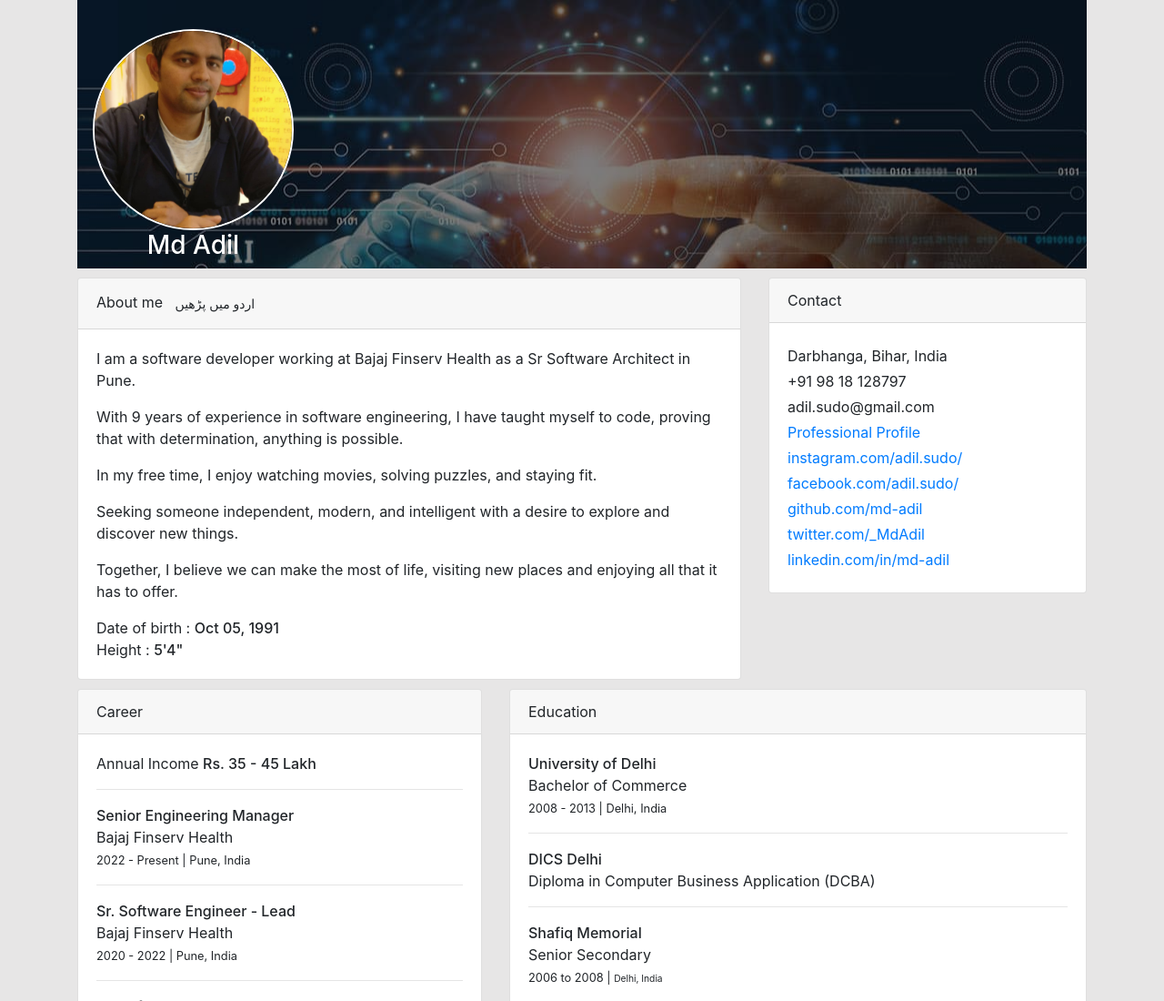
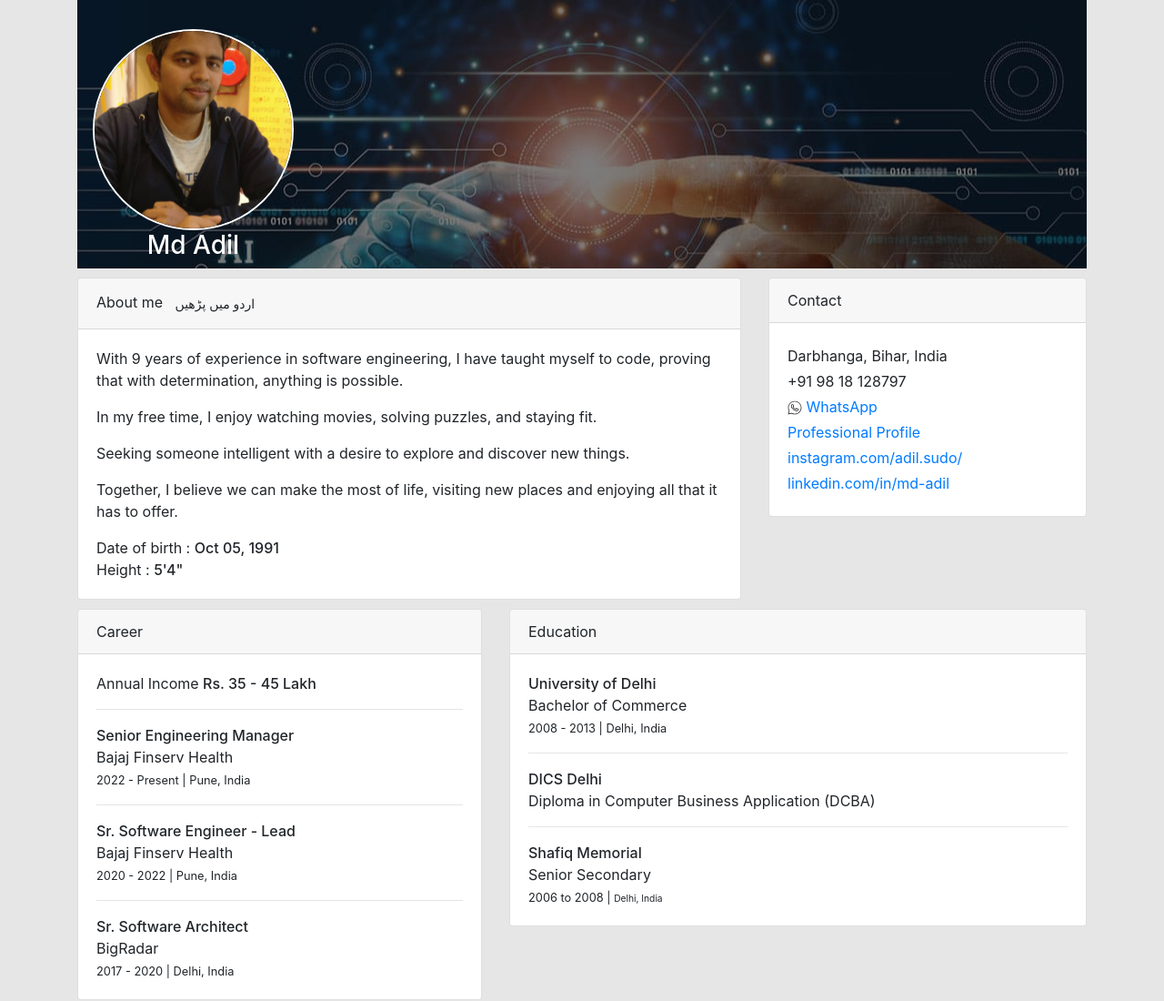
Before and after one commit to md-adil/bio, a website built with Parcel: page index.html in a window 1280 px wide. Shown: the top 1100 px of the page at 91% size. Built offline with nearby package versions, Linux system fonts and the light colour scheme; a web font is replaced by a local one.

Commit message:
updated bio

```diff
--- a/index.html
+++ b/index.html
@@ -58,14 +58,12 @@
                             <div></div>
 
                             <div class="lang-en">
-                                <p>I am a software developer working at Bajaj Finserv Health as a Sr Software Architect in Pune.<br /></p>
                                 <p>With 9 years of experience in software engineering, I have taught myself to code, proving that with determination, anything is possible.</p>
                                 <p>In my free time, I enjoy watching movies, solving puzzles, and staying fit.</p>
-                                <p>Seeking someone independent, modern, and intelligent with a desire to explore and discover new things.</p>
+                                <p>Seeking someone intelligent with a desire to explore and discover new things.</p>
                                 <p>Together, I believe we can make the most of life, visiting new places and enjoying all that it has to offer.</p>
                             </div>
                             <div class="lang-ur">
-                                <p>میں ایک سافٹ ویئر ڈویلپر ہوں اور پونے میں بجاج فنسرو ہیلتھ میں ایک سینئر سافٹ ویئر آرکیٹیکٹ کے طور پر کام کر رہا ہوں۔</p>
                                 <p>نو سال کے تجربے کے ساتھ سافٹ ویئر انجینئرنگ میں میری تعلیم خود سے کوڈ کرنا ہے ، جو ثابت کرتا ہے کہ عزم کے ساتھ کچھ بھی ممکن ہے۔</p>
                                 <p>فری ٹائم میں میں فلمیں دیکھنے ، پازل حل کرنے اور فٹ رہنا کا لطف اٹھاتا ہوں۔</p>
                                 <p>
@@ -88,12 +86,10 @@
                                 Darbhanga, Bihar, India
                             </div>
                             <div><i class="oi oi-phone"></i> +91 98 18 128797</div>
-                            <div><i class="oi oi-envelope-closed"></i> adil.sudo@gmail.com</div>
+
+                            <div><img src="./src/whatsapp.svg" height="16" />&nbsp;<a href="https://wa.me/+919818128797" target="whatsapp">WhatsApp</a></div>
                             <div><i class="oi oi-thumb-up"></i> <a href="https://md-adil.github.io/" target="profile">Professional Profile</a></div>
                             <div><i class="oi oi-thumb-up"></i> <a href="https://www.instagram.com/adil.sudo/" target="instagram">instagram.com/adil.sudo/</a></div>
-                            <div><i class="oi oi-thumb-up"></i> <a href="https://www.facebook.com/adil.sudo/" target="instagram">facebook.com/adil.sudo/</a></div>
-                            <div><i class="oi oi-thumb-up"></i> <a href="https://github.com/md-adil" target="instagram">github.com/md-adil</a></div>
-                            <div><i class="oi oi-thumb-up"></i> <a href="https://twitter.com/_MdAdil" target="instagram">twitter.com/_MdAdil</a></div>
                             <div><i class="oi oi-thumb-up"></i> <a href="https://www.linkedin.com/in/md-adil" target="instagram">linkedin.com/in/md-adil</a></div>
                         </div>
                     </div>
```
Also changed, not shown: src/whatsapp.svg (added).
